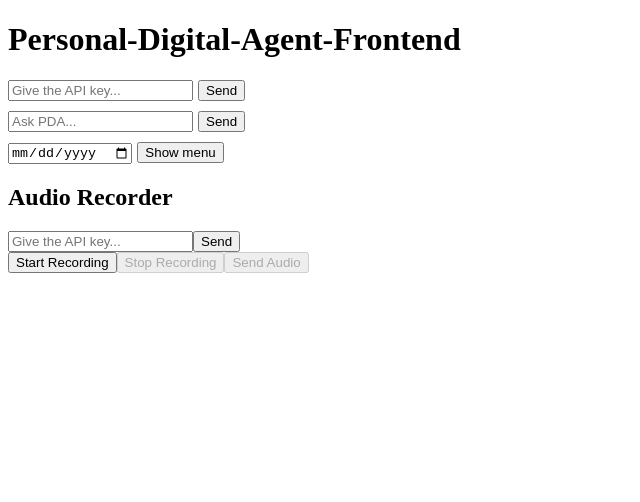
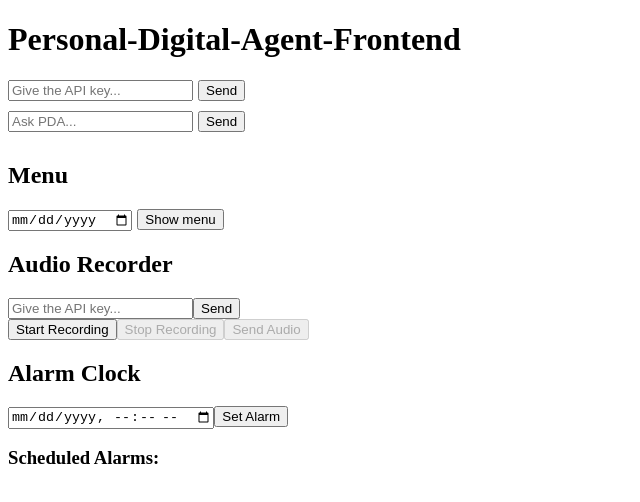
Before and after one commit to FabianSig/DHBW-ASWE-Personal-Digital-Agent, an Angular app in the folder Frontend/: page / in a window 1280 px wide. Shown: the top 502 px of the page, without its empty margins (0-640 px from the left). Built offline with nearby package versions, Linux system fonts and the light colour scheme.

Commit message:
feat: add alarm clock

```diff
--- /dev/null
+++ b/Frontend/src/app/alarm-clock/alarm-clock.component.html
@@ -0,0 +1,10 @@
+<h2>Alarm Clock</h2>
+<input type="datetime-local" #alarmInput>
+<button (click)="setAlarm(alarmInput)">Set Alarm</button>
+
+<h3>Scheduled Alarms:</h3>
+<ul>
+  @for (alarm of getAlarms(); track alarm) {
+    <li>{{ alarm }}</li>
+  }
+</ul>
--- /dev/null
+++ b/Frontend/src/app/alarm-clock/alarm-clock.component.ts
@@ -0,0 +1,33 @@
+import { Component } from '@angular/core';
+import {AlarmService} from '../services/alarm.service';
+
+@Component({
+  selector: 'app-alarm-clock',
+  standalone: true,
+  imports: [],
+  templateUrl: './alarm-clock.component.html',
+  styleUrl: './alarm-clock.component.scss'
+})
+export class AlarmClockComponent {
+  constructor(private alarmService: AlarmService) {}
+
+  setAlarm(alarmDateTime: HTMLInputElement) {
+    if (alarmDateTime) {
+      const alarmTime = new Date(alarmDateTime.value).getTime();
+      const currentTime = new Date().getTime();
+
+      if (alarmTime > currentTime) {
+        this.alarmService.setUpAlarm(alarmTime);
+        alert('Alarm set for: ' + new Date(alarmTime).toLocaleString());
+      } else {
+        alert('Please select a future date and time for the alarm.');
+      }
+    } else {
+      alert('Please select a date and time for the alarm.');
+    }
+  }
+
+  getAlarms(): string[] {
+    return this.alarmService.getAlarms().map(time => new Date(time).toLocaleString());
+  }
+}
--- a/Frontend/src/app/app.component.html
+++ b/Frontend/src/app/app.component.html
@@ -26,4 +26,6 @@
   <p>{{ audioResponse.text }}</p>
 }
 
+<app-alarm-clock></app-alarm-clock>
+
 <router-outlet />
--- a/Frontend/src/app/app.component.ts
+++ b/Frontend/src/app/app.component.ts
@@ -6,11 +6,12 @@ import {MenuResponse} from './interfaces/menu-response';
 import {AudioRecorderComponent} from './audio-recorder/audio-recorder.component';
 import {ChatGPTResponse} from './interfaces/chat-gptresponse';
 import {AudioResponse} from './interfaces/audio-response';
+import {AlarmClockComponent} from './alarm-clock/alarm-clock.component';
 
 @Component({
   selector: 'app-root',
   standalone: true,
-  imports: [RouterOutlet, SearchBarComponent, MenuComponent, AudioRecorderComponent],
+  imports: [RouterOutlet, SearchBarComponent, MenuComponent, AudioRecorderComponent, AlarmClockComponent],
   templateUrl: './app.component.html',
   styleUrl: './app.component.scss'
 })
--- a/Frontend/src/app/menu/menu.component.html
+++ b/Frontend/src/app/menu/menu.component.html
@@ -1,2 +1,3 @@
+<h2>Menu</h2>
 <input class="menu-input-date" type="date" #menuInput>
 <button (click)="handleMenu(menuInput)">Show menu</button>
--- /dev/null
+++ b/Frontend/src/app/services/alarm.service.ts
@@ -0,0 +1,29 @@
+import { Injectable } from '@angular/core';
+
+@Injectable({
+  providedIn: 'root'
+})
+export class AlarmService {
+  private alarms: number[] = [];
+
+  constructor() {}
+
+  setUpAlarm(alarmTime: number) {
+    this.alarms.push(alarmTime);
+    this.scheduleAlarm(alarmTime);
+  }
+
+  getAlarms(): number[] {
+    return this.alarms;
+  }
+
+  private scheduleAlarm(alarmTime: number) {
+    const currentTime = new Date().getTime();
+    const timeDifference = alarmTime - currentTime;
+
+    setTimeout(() => {
+      alert('ALAARM!');
+      this.alarms = this.alarms.filter(time => time !== alarmTime);
+    }, timeDifference);
+  }
+}
```
Also changed, not shown: Frontend/src/app/alarm-clock/alarm-clock.component.scss (added), 2 other files (tests, documents, lock files or other folders).
